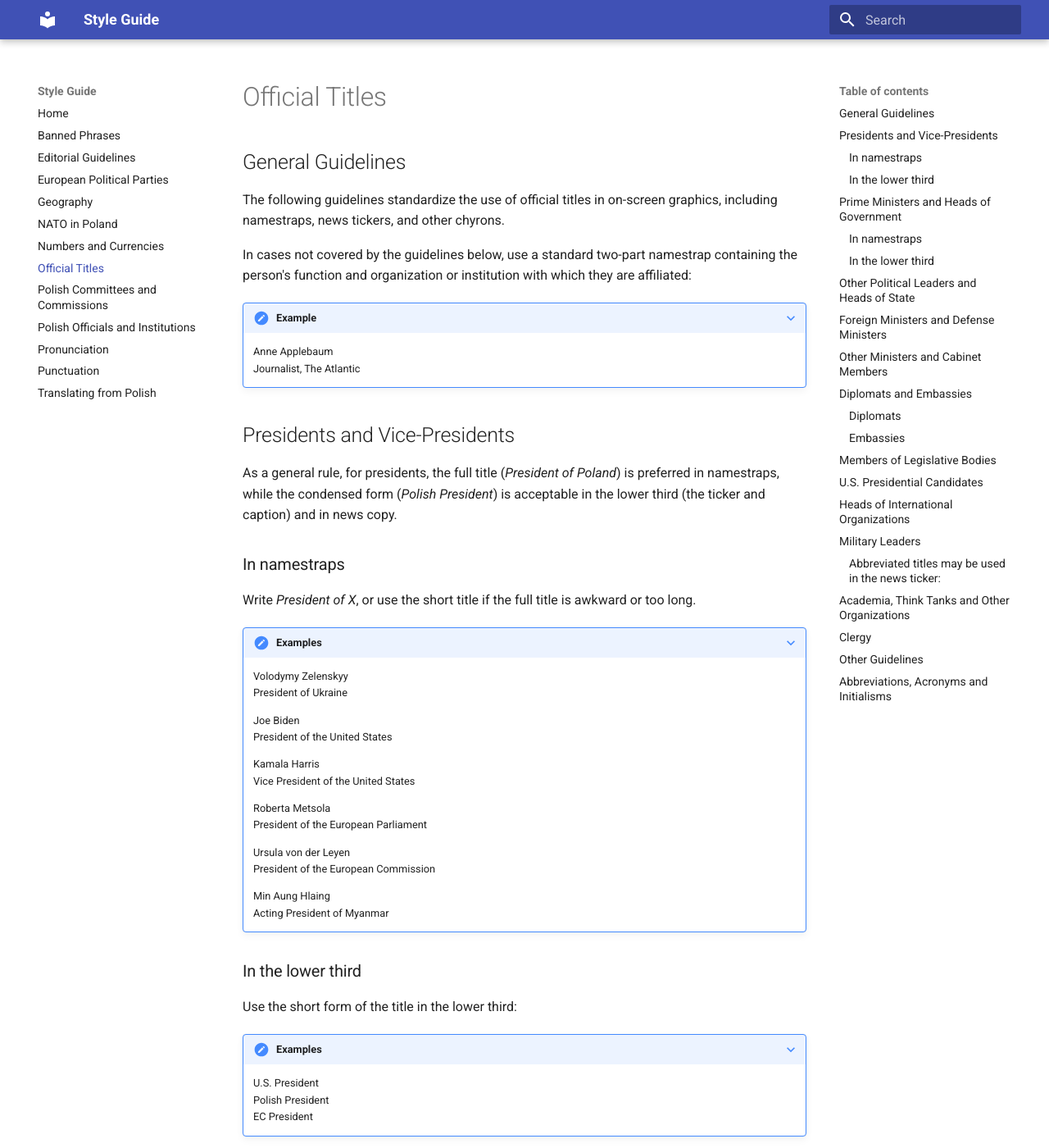
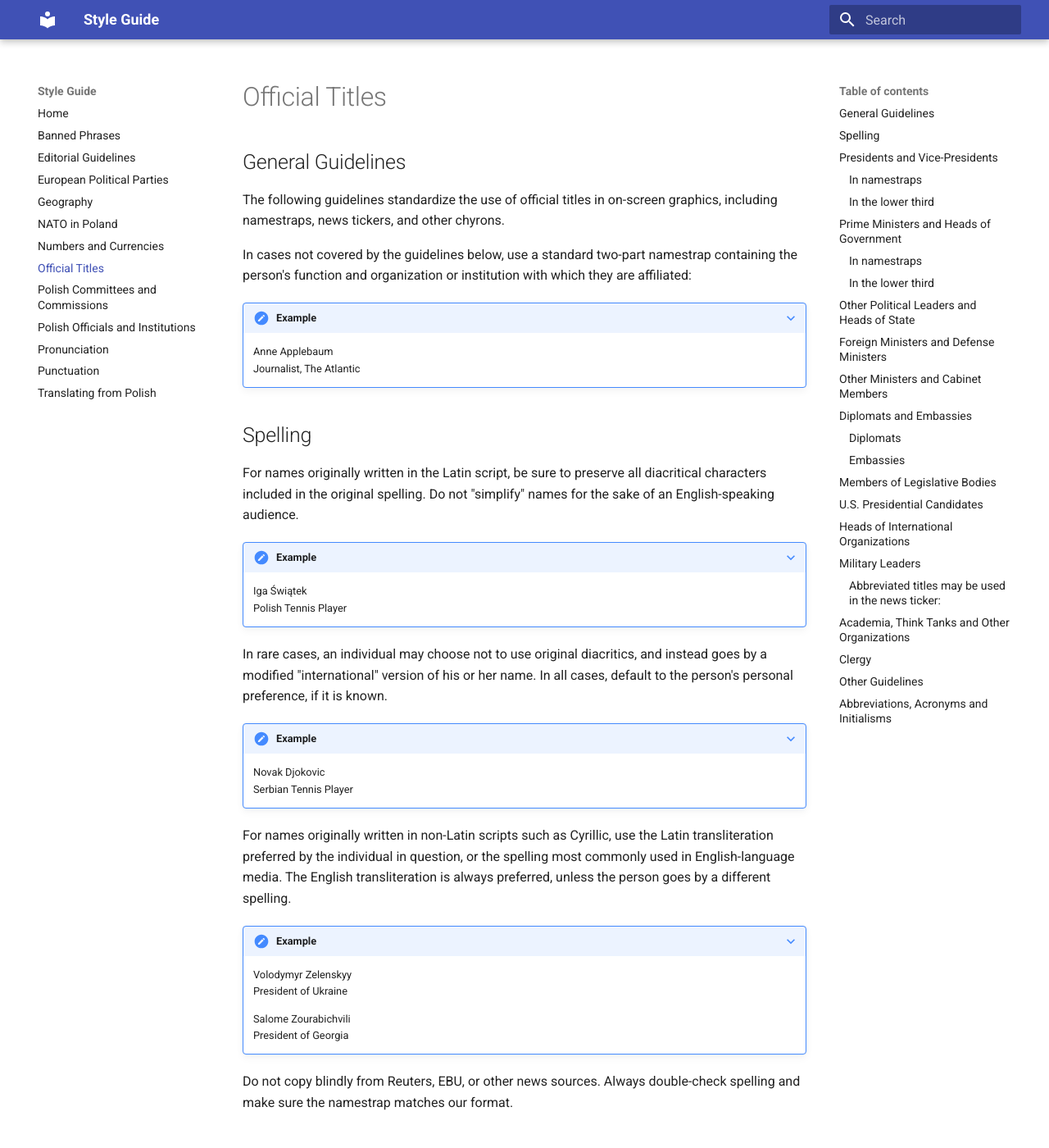
Before and after one commit to rthrbrs/styleguide, an MkDocs documentation site: the page built from docs/titles.md, in a window 1280 px wide and 1400 px high. Shown: the whole window at 82% size. Built offline with MkDocs 1.6.1 and Material for MkDocs 9.7.7, drawn with Linux system fonts in a browser that asks for light colours.

Commit message:
Spelling rules

```diff
--- a/docs/titles.md
+++ b/docs/titles.md
@@ -10,6 +10,31 @@ In cases not covered by the guidelines below, use a standard two-part namestrap
 ???+ note "Example"
     Anne Applebaum
     Journalist, The Atlantic
+
+## Spelling
+
+For names originally written in the Latin script, be sure to preserve all diacritical characters included in the original spelling. Do not "simplify" names for the sake of an English-speaking audience.
+
+???+ note "Example"
+    Iga Świątek
+    Polish Tennis Player
+
+In rare cases, an individual may choose not to use original diacritics, and instead goes by a modified "international" version of his or her name. In all cases, default to the person's personal preference, if it is known.
+
+???+ note "Example"
+    Novak Djokovic
+    Serbian Tennis Player
+
+For names originally written in non-Latin scripts such as Cyrillic, use the Latin transliteration preferred by the individual in question, or the spelling most commonly used in English-language media. The English transliteration is always preferred, unless the person goes by a different spelling.
+
+???+ note "Example"
+    Volodymyr Zelenskyy
+    President of Ukraine
+
+    Salome Zourabichvili
+    President of Georgia
+
+Do not copy blindly from Reuters, EBU, or other news sources. Always double-check spelling and make sure the namestrap matches our format.
 
 ## Presidents and Vice-Presidents
 
--- a/mkdocs.yml
+++ b/mkdocs.yml
@@ -1,5 +1,5 @@
 site_name: Style Guide
-site_url: http://localhost:8000
+site_url: https://rthrbrs.github.io/styleguide/titles/
 nav:
   - Home: index.md
   - Banned Phrases: BannedPhrases.md
```
